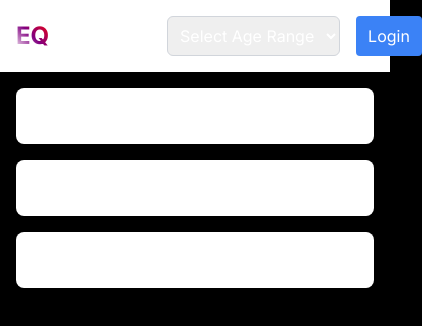
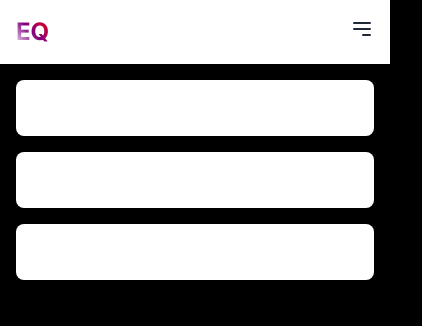
Before and after one commit to MugPand/eq, a Next.js app: page /feed in a window 390 px wide. Shown: the top 326 px of the page, 422 px wide, since content can reach past the window. Built offline with nearby package versions, Linux system fonts and the light colour scheme; no server answers.

Commit message:
added basic navbar responsiveness

```diff
--- a/src/app/components/Navbar.tsx
+++ b/src/app/components/Navbar.tsx
@@ -1,8 +1,8 @@
 'use client';
 
-import React from "react";
+import React, { useState } from 'react';
 import Link from 'next/link';
-import { useRouter } from "next/navigation";
+import { useRouter } from 'next/navigation';
 import { signOut } from 'firebase/auth';
 import { auth } from '../../lib/firebase';
 import { useAuth } from '../../context/authContext';
@@ -10,6 +10,7 @@ import { useAuth } from '../../context/authContext';
 const Navbar: React.FC = () => {
     const { currentUser } = useAuth();
     const router = useRouter();
+    const [isOpen, setIsOpen] = useState(false);
 
     const handleLogout = async () => {
         await signOut(auth);
@@ -17,20 +18,48 @@ const Navbar: React.FC = () => {
     };
 
     return (
-        <nav className="bg-white shadow-md p-4 flex justify-between items-center">
+        <nav className="bg-white shadow-md p-4">
+            <div className="container mx-auto flex justify-between items-center">
                 <div className="text-2xl font-bold text-transparent bg-clip-text"
                     style={{ backgroundImage: 'linear-gradient(45deg, white, purple, red)' }}>
                     <Link href='/'>EQ</Link>
                 </div>
-            <div className="flex items-center">
-                <div className="mr-4">
-                    <Link href="/dashboard">Profile</Link>
+                <div className="md:hidden">
+                    <button
+                        onClick={() => setIsOpen(!isOpen)}
+                        type="button"
+                        className="text-gray-800 focus:outline-none"
+                    >
+                        <svg
+                            className="w-6 h-6"
+                            fill="none"
+                            stroke="currentColor"
+                            viewBox="0 0 24 24"
+                            xmlns="http://www.w3.org/2000/svg"
+                        >
+                            {isOpen ? (
+                                <path
+                                    strokeLinecap="round"
+                                    strokeLinejoin="round"
+                                    strokeWidth={2}
+                                    d="M6 18L18 6M6 6l12 12"
+                                />
+                            ) : (
+                                <path
+                                    strokeLinecap="round"
+                                    strokeLinejoin="round"
+                                    strokeWidth={2}
+                                    d="M4 6h16M4 12h16m-7 6h7"
+                                />
+                            )}
+                        </svg>
+                    </button>
                 </div>
-                <div className="mr-4">
-                    <Link href="/feed">Feed</Link>
-                </div>
-                <div className="relative">
-                    <select className="border border-gray-300 rounded-md p-2">
+                <div className={`md:flex ${isOpen ? 'block' : 'hidden'} md:items-center space-y-4 md:space-y-0 md:space-x-4`}>
+                    <Link href="/dashboard" className="block mt-4 md:mt-0 text-gray-800">Profile</Link>
+                    <Link href="/feed" className="block mt-4 md:mt-0 text-gray-800">Feed</Link>
+                    <div className="relative mt-4 md:mt-0">
+                        <select className="block border border-gray-300 rounded-md p-2 w-full md:w-auto">
                             <option value="">Select Age Range</option>
                             <option value="10-20">10-20</option>
                             <option value="21-30">21-30</option>
@@ -39,23 +68,24 @@ const Navbar: React.FC = () => {
                         </select>
                     </div>
                     {currentUser ? (
-                    <>
-                        <span className="ml-4">{currentUser.email}</span>
+                        <div className="flex flex-col md:flex-row md:items-center mt-4 md:mt-0">
+                            <span className="block md:inline-block md:ml-4">{currentUser.email}</span>
                             <button
                                 onClick={handleLogout}
-                            className="ml-4 bg-red-500 text-white px-3 py-2 rounded"
+                                className="mt-2 md:mt-0 md:ml-4 bg-red-500 text-white px-3 py-2 rounded"
                             >
                                 Logout
                             </button>
-                    </>
+                        </div>
                     ) : (
                         <button
                             onClick={() => router.push('/')}
-                        className="ml-4 bg-blue-500 text-white px-3 py-2 rounded"
+                            className="mt-2 md:mt-0 md:ml-4 bg-blue-500 text-white px-3 py-2 rounded"
                         >
                             Login
                         </button>
                     )}
+                </div>
             </div>
         </nav>
     );
```
Lines whose indentation alone changed are shown as unchanged.
